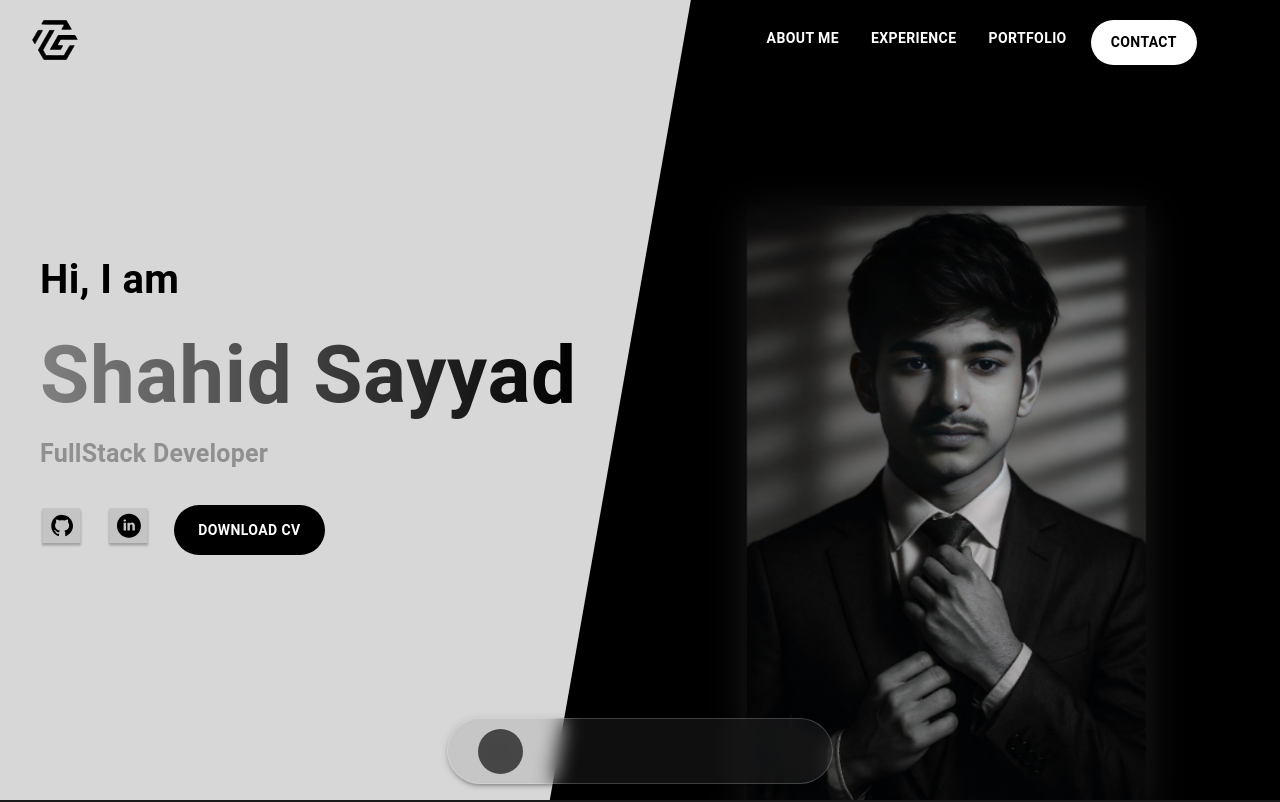
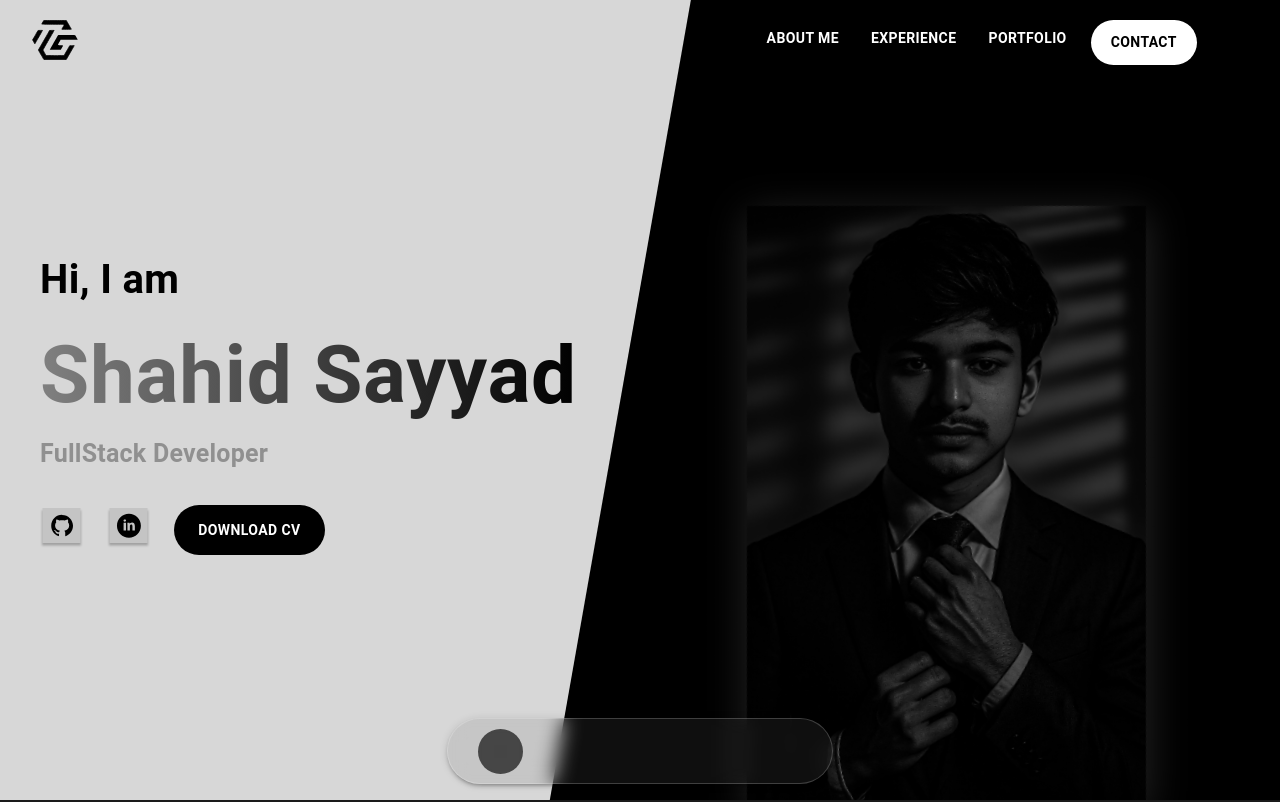
Before and after one commit to sayyadshahid/portfolio, a React (Create React App) app: page / in a window 1280 px wide. Shown: the top 802 px of the page. Built offline with nearby package versions, Linux system fonts and the light colour scheme; some icons are missing.

Commit message:
home page image changed

```diff
--- a/src/components/Home.tsx
+++ b/src/components/Home.tsx
@@ -150,7 +150,7 @@
                   maxHeight: 600,
                   marginRight: 600,
                   transform: "rotate(-10deg)",
-                  filter: "drop-shadow(0px 8px 20px rgba(44, 44, 44, 0.596))",
+                  filter: "drop-shadow(1px 8px 20px #252525",
                 }}
               />
             </Box>
```
Also changed, not shown: public/shah  .jpg (added), public/shah.jpg.
